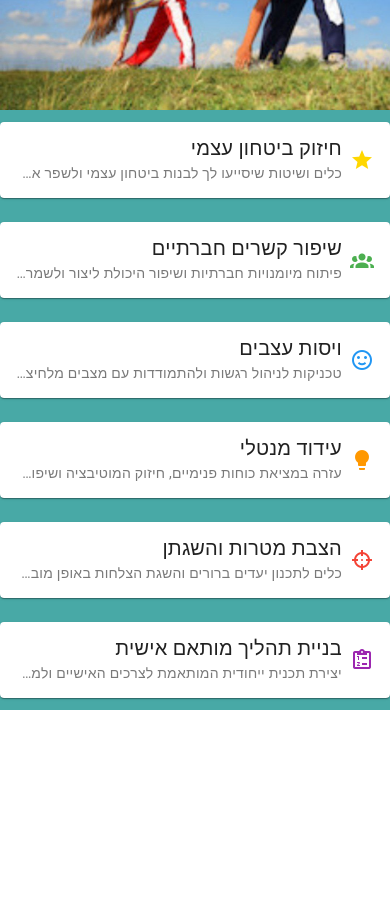
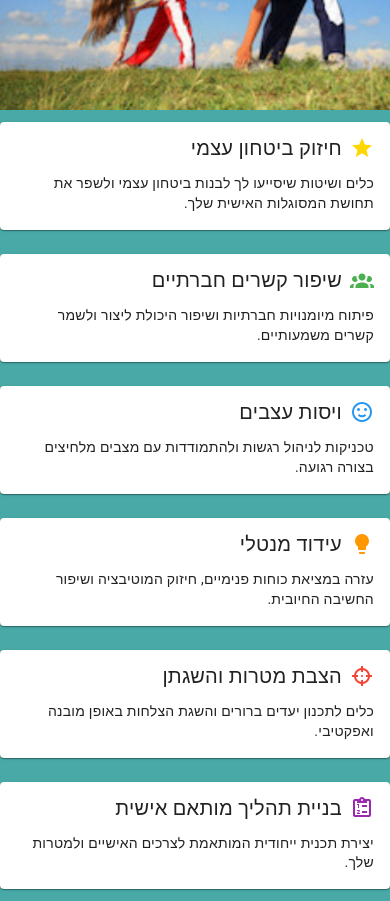
Before and after one commit to sagiv1996/moshe-landing-page, a Nuxt app: page / in a window 390 px wide. Shown: the part 2500-3401 px from the top of the page. Before the commit the page ends 3210 px from the top, so only its background shows below. Built offline with nearby package versions, Linux system fonts and the light colour scheme.

Commit message:
fix the bug when is form mobile

```diff
--- a/components/featureCards.vue
+++ b/components/featureCards.vue
@@ -2,7 +2,7 @@
   <v-sheet color="secondary" class="px-md-16">
     <v-row>
       <v-col v-for="feature in featuresArray" cols="12" lg="4" sm="6">
-        <v-card :title="feature.title" :subtitle="feature.subtitle" hover>
+        <v-card :title="feature.title" :text="feature.subtitle" hover>
           <template v-slot:prepend>
             <v-icon
               :color="feature.color"
```
